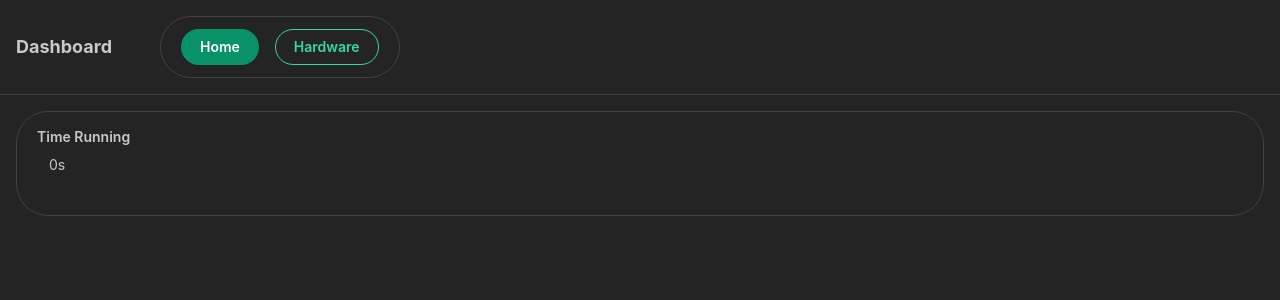
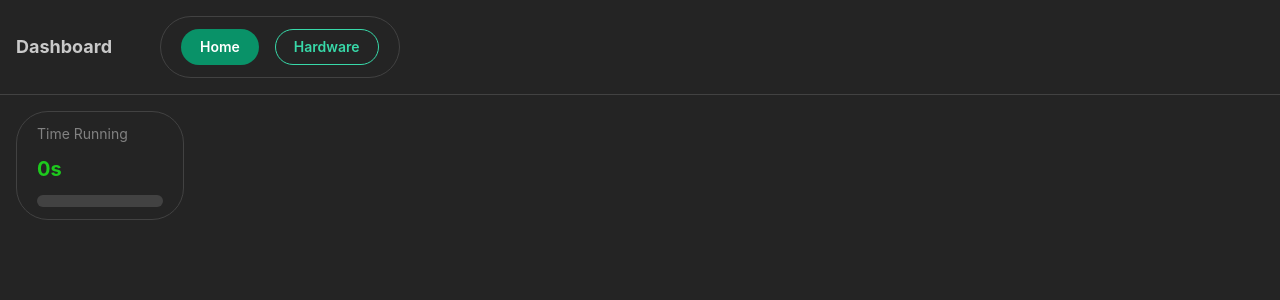
Before and after one commit to dsw-bbw/dash_frontend, a React (Vite) app: page / in a window 1280 px wide. Shown: the top 300 px of the page. Built offline with nearby package versions, Linux system fonts and the light colour scheme; no server answers.

Commit message:
feat: design Uptime

```diff
--- a/src/components/Hardware.jsx
+++ b/src/components/Hardware.jsx
@@ -1,20 +1,21 @@
-import {Group, Paper, Text} from "@mantine/core";
+import {Flex, Paper, Text} from "@mantine/core";
 import {useLiveData} from "../useLiveData.jsx";
 
 function Hardware() {
-    const cpuPercent = useLiveData("/api/hardware", "cpuPercent", 0);
-    const totalMem = useLiveData("/api/hardware", "totalMem", 0);
-    const availableMem = useLiveData("/api/hardware", "availableMem", 0);
-    const diskStorage = useLiveData("/api/hardware", "diskStorage", 119);
+    const path = "/api/hardware";
+    const cpuPercent = useLiveData(path, "cpuPercent", 0);
+    const totalMem = useLiveData(path, "totalMem", 0);
+    const availableMem = useLiveData(path, "availableMem", 0);
+    const diskStorage = useLiveData(path, "diskStorage", 119);
 
     return (
         <Paper withBorder radius="xl" px="lg" py="sm" m="md">
-            <Group gap="xl" justify="center">
+            <Flex direction="column" gap="xl" justify="center">
                 <Text>CPU: {cpuPercent} %</Text>
                 <Text>RAM gesamt: {totalMem} MB</Text>
                 <Text>RAM frei: {availableMem} MB</Text>
                 <Text>Speicher: {diskStorage} GB</Text>
-            </Group>
+            </Flex>
         </Paper>
     );
 }
--- a/src/components/HomePage.jsx
+++ b/src/components/HomePage.jsx
@@ -1,11 +1,10 @@
-import {Paper, Textarea} from "@mantine/core";
-import {useLiveData} from "../useLiveData.jsx";
+import {Paper, Text, Progress, Group, Badge, Stack, Grid} from "@mantine/core";
+import { useLiveData } from "../useLiveData.jsx";
 
-function HomePage() {
-    const uptime = useLiveData("/api/os", "uptime", 0);
+const RESTART_AFTER = 7 * 86400; // 7 Tage in Sekunden
 
-    function getTime() {
-        let rest = Math.floor(uptime);
+function formatTime(totalSeconds) {
+    let rest = Math.floor(totalSeconds);
     const units = [
         ["d", 86400],
         ["h", 3600],
@@ -19,23 +18,44 @@ function HomePage() {
         rest %= seconds;
         if (value > 0) parts.push(value + label);
     }
-
     return parts.join(" ") || "0s";
 }
 
+// 0 = grün, 0.5 = gelb, 1 = rot
+function uptimeColor(ratio) {
+    const hue = 120 - 120 * ratio; // 120° = grün, 0° = rot
+    return `hsl(${hue}, 75%, 45%)`;
+}
+
+function HomePage() {
+    const uptime = useLiveData("/api/os", "uptime", 0);
+
+    const ratio = Math.min(uptime / RESTART_AFTER, 1);
+    const color = uptimeColor(ratio);
+    const restartDue = uptime >= RESTART_AFTER;
+
     return (
-        <>
+        <Grid gutter="md">
+            <Grid.Col span={2}>
                 <Paper withBorder radius="xl" px="lg" py="sm" m="md">
-                <Textarea
-                    label="Time Running"
-                    variant="outlined"
-                    radius="xl"
-                    value={getTime()}
-                    readOnly
-                />
+                    <Stack gap="xs">
+                        <Group justify="space-between">
+                            <Text size="sm" c="dimmed">Time Running</Text>
+                            {restartDue && (
+                                <Badge color="red" variant="filled">Neustart fällig</Badge>
+                            )}
+                        </Group>
+
+                        <Text fw={700} fz="xl" style={{ color }}>
+                            {formatTime(uptime)}
+                        </Text>
+
+                        <Progress value={ratio * 100} color={color} radius="xl" size="lg" />
+                    </Stack>
                 </Paper>
-        </>
-    )
+            </Grid.Col>
+        </Grid>
+    );
 }
 
 export default HomePage;
```
Lines whose indentation alone changed are shown as unchanged.
